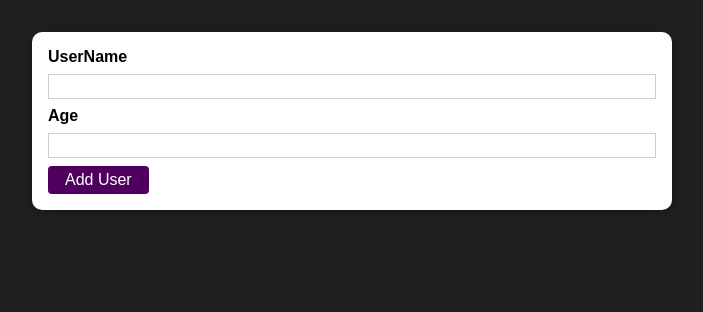
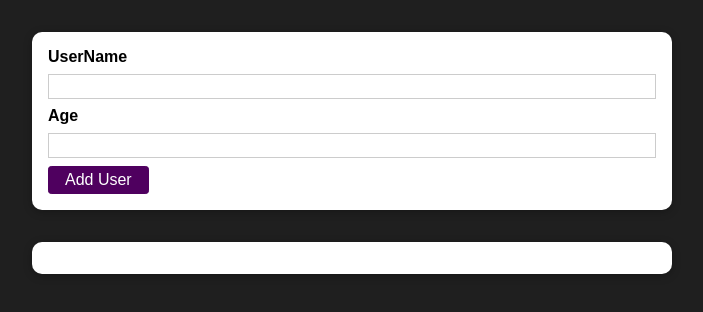
Before and after one commit to AliFarahmand1993/user-react-app, a React (Create React App) app: page / in a window 1280 px wide. Shown: the top 312 px of the page, without its empty margins (288-991 px from the left). Built offline with nearby package versions, Linux system fonts and the light colour scheme.

Commit message:
add userlist
add userlist.js
add userlist.module.css

```diff
--- a/src/App.js
+++ b/src/App.js
@@ -1,11 +1,13 @@
 import React from 'react';
 import AddUser from './Components/Users/AddUser';
+import UsersList from './Components/Users/UsersList';
 
 
 function App() {
   return (
     <>
-<AddUser/>
+      <AddUser />
+      <UsersList users={[]}/>
     </>
   );
 }
--- /dev/null
+++ b/src/Components/Users/UsersList.js
@@ -0,0 +1,17 @@
+import React from 'react'
+import classes from './UsersList.module.css'
+import Card from '../Ui/Card'
+
+const UsersList = (props) => {
+    return (
+        <Card className={classes.users}>
+            <ul>
+                {props.users.map((user) => (
+                    <li>{user.name} ({user.age} years old)</li>
+                ))}
+            </ul>
+        </Card>
+    )
+}
+
+export default UsersList;
--- /dev/null
+++ b/src/Components/Users/UsersList.module.css
@@ -0,0 +1,16 @@
+.users {
+    margin: 2rem auto;
+    width: 90%;
+    max-width: 40rem;
+  }
+
+  .users ul {
+    list-style: none;
+    padding: 1rem;
+  }
+
+  .users li {
+    border: 1px solid #ccc;
+    margin: 0.5rem 0;
+    padding: 0.5rem;
+  }
```
